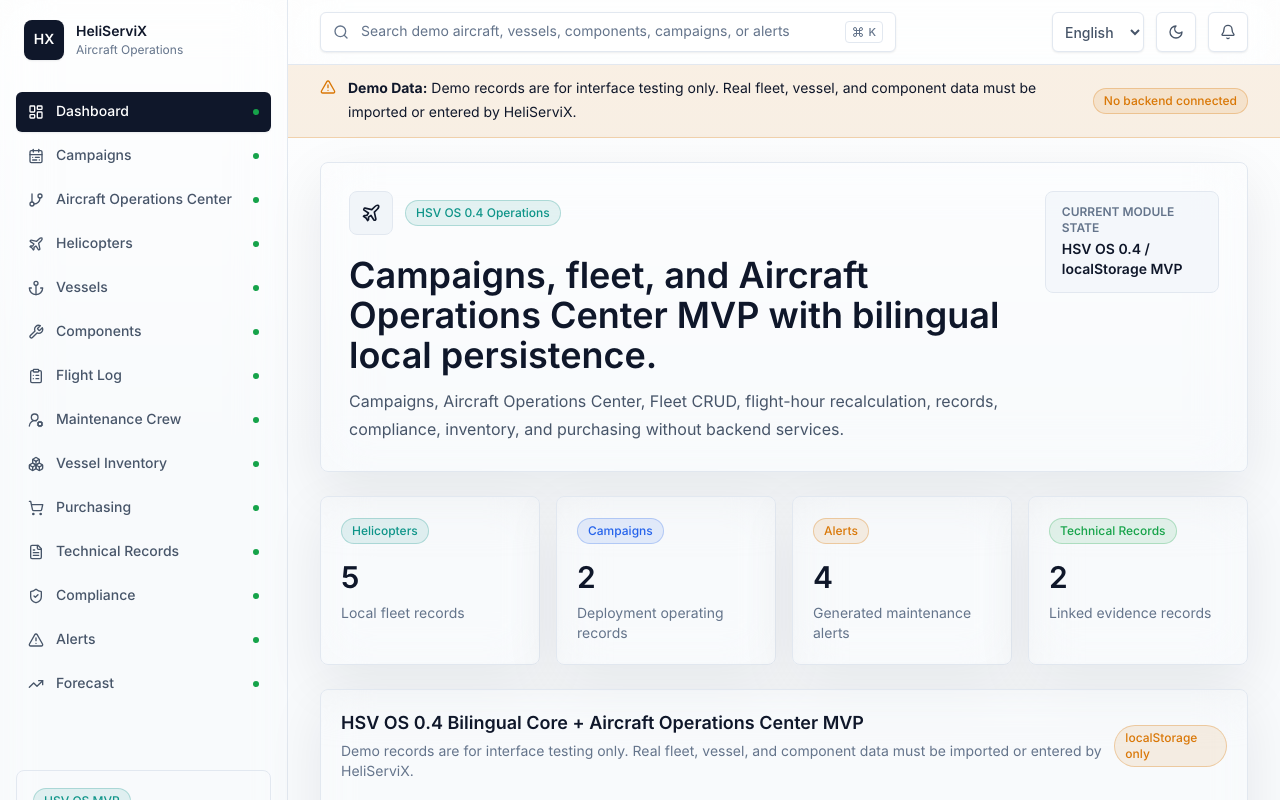
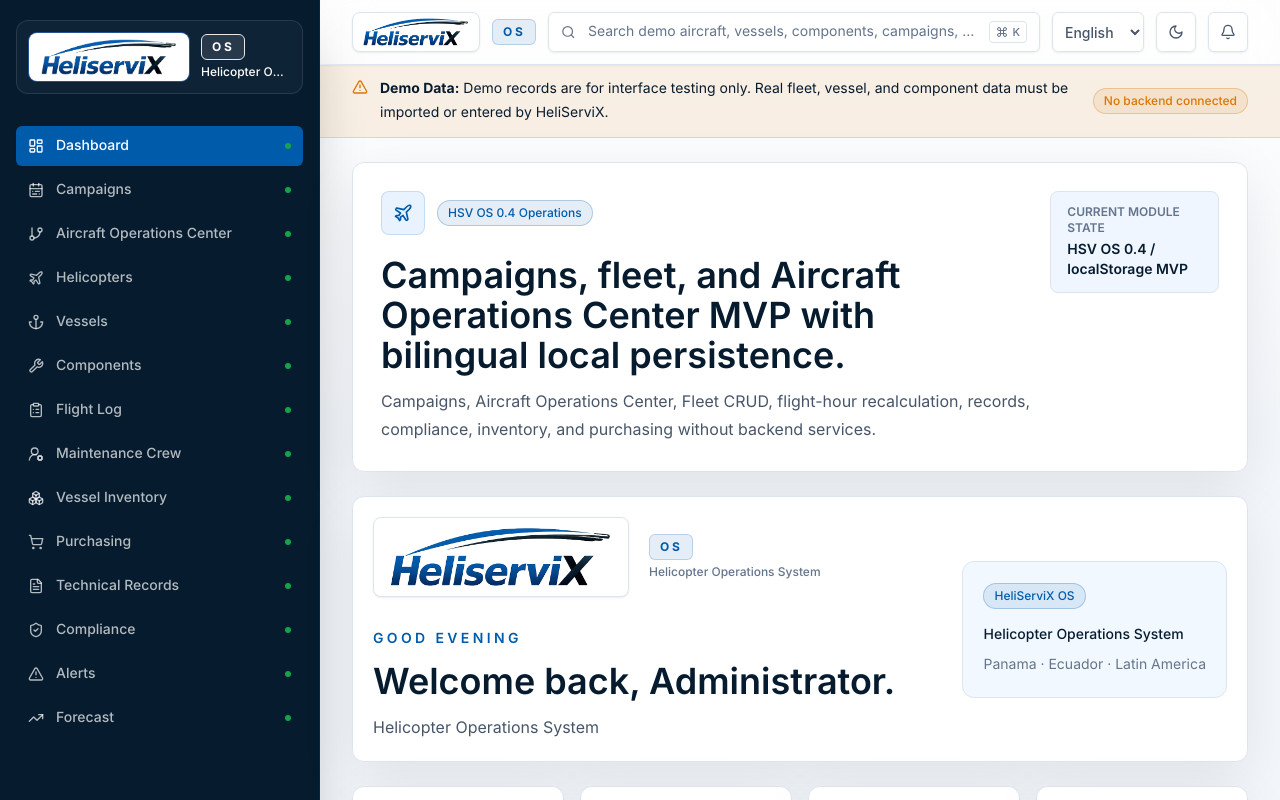
Before and after one commit to Heliservix/heliservix-sales-os, a Next.js app in the folder apps/web/: page / in a window 1280 px wide. Shown: the top 800 px of the page. Built offline with nearby package versions, Linux system fonts and the light colour scheme.

Commit message:
Implement official HeliServiX OS branding

```diff
--- a/apps/web/app/globals.css
+++ b/apps/web/app/globals.css
@@ -4,21 +4,30 @@
 
 :root {
   color-scheme: light;
-  --color-canvas: 248 250 252;
-  --color-canvas-muted: 241 245 249;
-  --color-ink: 15 23 42;
+  --color-brand-primary-blue: 0 91 170;
+  --color-brand-dark-navy: 6 27 46;
+  --color-brand-light-blue: 232 243 255;
+  --color-brand-white: 255 255 255;
+  --color-brand-light-gray: 243 246 250;
+  --color-status-green: 22 163 74;
+  --color-status-yellow: 217 119 6;
+  --color-status-red: 220 38 38;
+  --color-canvas: 243 246 250;
+  --color-canvas-muted: 232 243 255;
+  --color-ink: 6 27 46;
   --color-ink-muted: 71 85 105;
   --color-ink-subtle: 100 116 139;
-  --color-line: 226 232 240;
-  --color-aviation-teal: 13 148 136;
-  --color-aviation-green: 22 163 74;
-  --color-aviation-amber: 217 119 6;
-  --color-aviation-red: 220 38 38;
-  --color-aviation-blue: 37 99 235;
+  --color-line: 220 229 239;
+  --color-aviation-teal: 0 91 170;
+  --color-aviation-green: var(--color-status-green);
+  --color-aviation-amber: var(--color-status-yellow);
+  --color-aviation-red: var(--color-status-red);
+  --color-aviation-blue: var(--color-brand-primary-blue);
 }
 
 .dark {
   color-scheme: dark;
+  --color-brand-light-blue: 17 49 80;
   --color-canvas: 13 18 26;
   --color-canvas-muted: 19 27 39;
   --color-ink: 241 245 249;
@@ -45,7 +54,7 @@
   min-height: 100%;
   margin: 0;
   background:
-    linear-gradient(180deg, rgba(255, 255, 255, 0.82), rgba(248, 250, 252, 0.92) 28rem),
+    linear-gradient(180deg, rgba(255, 255, 255, 0.94), rgba(243, 246, 250, 0.96) 28rem),
     rgb(var(--color-canvas));
   color: rgb(var(--color-ink));
   text-rendering: geometricPrecision;
@@ -58,7 +67,7 @@
 }
 
 ::selection {
-  background: rgba(13, 148, 136, 0.2);
+  background: rgba(0, 91, 170, 0.18);
 }
 
 button,
--- a/apps/web/app/layout.tsx
+++ b/apps/web/app/layout.tsx
@@ -3,9 +3,12 @@
 import "./globals.css";
 
 export const metadata: Metadata = {
-  title: "HeliServiX Commercial Intelligence Platform",
+  title: "HeliServiX OS | Helicopter Operations System",
   description:
-    "Enterprise commercial intelligence dashboard for helicopter operations serving tuna purse seine fleets."
+    "Bilingual helicopter operations system for fleet, campaign, maintenance, inventory, purchasing, technical records, and compliance workflows.",
+  icons: {
+    icon: "/favicon.png"
+  }
 };
 
 type RootLayoutProps = {
--- /dev/null
+++ b/apps/web/components/brand/brand-lockup.tsx
@@ -0,0 +1,55 @@
+"use client";
+
+import Image from "next/image";
+import { brand } from "@/lib/brand";
+import { useI18n } from "@/components/i18n/i18n-provider";
+
+type BrandLockupProps = {
+  variant?: "sidebar" | "topbar" | "hero" | "compact";
+};
+
+export function BrandLockup({ variant = "topbar" }: BrandLockupProps) {
+  const { t } = useI18n();
+  const isHero = variant === "hero";
+  const isSidebar = variant === "sidebar";
+  const isCompact = variant === "compact";
+
+  return (
+    <div className={["flex min-w-0 items-center", isHero ? "gap-5" : "gap-3"].join(" ")}>
+      <div
+        className={[
+          "flex shrink-0 items-center justify-center rounded-lg bg-white shadow-control",
+          isHero ? "h-20 w-64 px-4" : isCompact ? "h-10 w-32 px-2.5" : "h-12 w-40 px-3",
+          isSidebar ? "ring-1 ring-white/18" : "border border-line"
+        ].join(" ")}
+      >
+        <Image
+          alt={brand.logo.alt}
+          className="h-auto w-full object-contain"
+          height={brand.logo.height}
+          priority={isHero || isSidebar}
+          src={brand.logo.src}
+          width={brand.logo.width}
+        />
+      </div>
+      <div className="min-w-0">
+        <div className="flex items-center gap-2">
+          <span
+            className={[
+              "rounded-md border px-2.5 py-1 text-xs font-bold tracking-[0.22em]",
+              isHero ? "text-sm" : "",
+              isSidebar ? "border-white/24 bg-white/10 text-white" : "border-aviation-blue/20 bg-aviation-blue/10 text-aviation-blue"
+            ].join(" ")}
+          >
+            OS
+          </span>
+        </div>
+        {!isCompact ? (
+          <p className={["mt-1 truncate text-xs font-medium", isSidebar ? "text-white/68" : "text-ink-subtle"].join(" ")}>
+            {t("brand.subtitle")}
+          </p>
+        ) : null}
+      </div>
+    </div>
+  );
+}
--- a/apps/web/components/fleet/fleet-os-client.tsx
+++ b/apps/web/components/fleet/fleet-os-client.tsx
@@ -18,6 +18,8 @@
 import { Panel } from "@/components/ui/panel";
 import { StatusPill } from "@/components/ui/status-pill";
 import { useI18n } from "@/components/i18n/i18n-provider";
+import { BrandLockup } from "@/components/brand/brand-lockup";
+import { getTimeGreetingKey } from "@/lib/brand";
 import {
   calculateComponentStatus,
   calculateRemainingPercentage,
@@ -78,7 +80,7 @@
 const text = (form: FormData, key: string) => String(form.get(key) ?? "");
 
 export function FleetOSClient({ view, recordId, mode = "create" }: FleetOSClientProps) {
-  const { tx } = useI18n();
+  const { t, tx } = useI18n();
   const [store, setStore] = useState<FleetStore>(() => {
     if (typeof window === "undefined") return initialFleetStore();
     const raw = window.localStorage.getItem(fleetStorageKey);
@@ -488,6 +490,23 @@
     const openAlerts = store.maintenanceAlerts.filter((alert) => alert.status !== "Resolved").length;
     return (
       <div className="grid gap-6">
+        <Panel className="overflow-hidden bg-white">
+          <div className="flex flex-col gap-6 lg:flex-row lg:items-center lg:justify-between">
+            <div className="min-w-0">
+              <BrandLockup variant="hero" />
+              <div className="mt-8">
+                <p className="text-sm font-semibold uppercase tracking-[0.24em] text-aviation-blue">{t(getTimeGreetingKey())}</p>
+                <h2 className="mt-3 text-3xl font-semibold tracking-normal text-ink sm:text-4xl">{t("shell.welcomeBack")}</h2>
+                <p className="mt-3 max-w-3xl text-base leading-7 text-ink-muted">{t("brand.subtitle")}</p>
+              </div>
+            </div>
+            <div className="rounded-xl border border-line bg-brand-lightBlue/60 p-5">
+              <StatusPill tone="teal">HeliServiX OS</StatusPill>
+              <p className="mt-4 text-sm font-medium text-ink">{t("brand.subtitle")}</p>
+              <p className="mt-2 text-sm leading-6 text-ink-subtle">{tx("Panama · Ecuador · Latin America")}</p>
+            </div>
+          </div>
+        </Panel>
         <section className="grid gap-4 md:grid-cols-4">
           <Metric label="Helicopters" value={String(helicopters.length)} tone="teal" detail="Local fleet records" />
           <Metric label="Campaigns" value={String(store.campaigns.length)} tone="blue" detail="Deployment operating records" />
--- a/apps/web/components/fleet/page-header.tsx
+++ b/apps/web/components/fleet/page-header.tsx
@@ -15,11 +15,11 @@
 export function PageHeader({ eyebrow, title, description, icon: Icon, status }: PageHeaderProps) {
   const { tx } = useI18n();
   return (
-    <section className="mb-6 rounded-lg border border-line bg-white/76 p-6 shadow-panel backdrop-blur-xl dark:bg-canvas-muted/72 lg:p-7">
+    <section className="mb-6 rounded-xl border border-line bg-white p-6 shadow-panel backdrop-blur-xl dark:bg-canvas-muted/72 lg:p-7">
       <div className="flex flex-col gap-5 lg:flex-row lg:items-start lg:justify-between">
         <div className="min-w-0">
           <div className="flex items-center gap-3">
-            <div className="grid h-11 w-11 shrink-0 place-items-center rounded-lg border border-line bg-canvas-muted text-ink">
+            <div className="grid h-11 w-11 shrink-0 place-items-center rounded-lg border border-aviation-blue/15 bg-brand-lightBlue text-aviation-blue">
               <Icon className="h-5 w-5" aria-hidden="true" />
             </div>
             <StatusPill tone="teal">{tx(eyebrow)}</StatusPill>
--- a/apps/web/components/layout/sidebar.tsx
+++ b/apps/web/components/layout/sidebar.tsx
@@ -3,6 +3,7 @@
 import { primaryNavigation } from "@/lib/navigation";
 import { StatusPill } from "@/components/ui/status-pill";
 import { useI18n } from "@/components/i18n/i18n-provider";
+import { BrandLockup } from "@/components/brand/brand-lockup";
 import { usePathname } from "next/navigation";
 
 export function Sidebar() {
@@ -10,15 +11,9 @@
   const { t } = useI18n();
 
   return (
-    <aside className="hidden w-72 shrink-0 border-r border-line bg-white/74 px-4 py-5 backdrop-blur-xl dark:bg-canvas-muted/70 lg:flex lg:flex-col">
-      <div className="mb-8 flex items-center gap-3 px-2">
-        <div className="grid h-10 w-10 place-items-center rounded-lg bg-ink text-sm font-semibold text-white shadow-control dark:bg-white dark:text-ink">
-          HX
-        </div>
-        <div className="min-w-0">
-          <p className="truncate text-sm font-semibold text-ink">HeliServiX</p>
-          <p className="truncate text-xs text-ink-subtle">{t("shell.productArea")}</p>
-        </div>
+    <aside className="hidden w-80 shrink-0 border-r border-brand-blue/20 bg-brand-navy px-4 py-5 text-white shadow-2xl shadow-brand-navy/18 lg:flex lg:flex-col">
+      <div className="mb-8 rounded-xl border border-white/10 bg-white/[0.04] p-3">
+        <BrandLockup variant="sidebar" />
       </div>
 
       <nav className="flex-1 space-y-1" aria-label={t("shell.module")}>
@@ -33,24 +28,24 @@
               className={[
                 "group flex h-10 items-center gap-3 rounded-md px-3 text-sm font-medium transition",
                 isActive
-                  ? "bg-ink text-white shadow-control dark:bg-white dark:text-ink"
-                  : "text-ink-muted hover:bg-canvas-muted hover:text-ink dark:hover:bg-white/6"
+                  ? "bg-brand-blue text-white shadow-control"
+                  : "text-white/70 hover:bg-white/[0.08] hover:text-white"
               ].join(" ")}
             >
               <Icon className="h-4 w-4 shrink-0" aria-hidden="true" />
               <span className="min-w-0 flex-1 truncate">{t(item.labelKey)}</span>
               {item.status === "ready" ? (
-                <span className="h-1.5 w-1.5 rounded-full bg-aviation-green" aria-label={t("status.ready")} />
+                <span className="h-1.5 w-1.5 rounded-full bg-status-green" aria-label={t("status.ready")} />
               ) : null}
             </a>
           );
         })}
       </nav>
 
-      <div className="mt-6 rounded-lg border border-line bg-canvas-muted/72 p-4">
+      <div className="mt-6 rounded-xl border border-white/10 bg-white/[0.04] p-4">
         <StatusPill tone="teal">{t("shell.mvp")}</StatusPill>
-        <p className="mt-3 text-sm font-medium text-ink">{t("shell.active")}</p>
-        <p className="mt-1 text-xs leading-5 text-ink-subtle">
+        <p className="mt-3 text-sm font-medium text-white">{t("shell.active")}</p>
+        <p className="mt-1 text-xs leading-5 text-white/62">
           {t("shell.summary")}
         </p>
       </div>
--- a/apps/web/components/layout/top-nav.tsx
+++ b/apps/web/components/layout/top-nav.tsx
@@ -4,6 +4,7 @@
 import { primaryNavigation, quickActions } from "@/lib/navigation";
 import { languages } from "@/lib/i18n";
 import { useI18n } from "@/components/i18n/i18n-provider";
+import { BrandLockup } from "@/components/brand/brand-lockup";
 import { usePathname, useRouter } from "next/navigation";
 
 export function TopNav() {
@@ -14,10 +15,13 @@
     primaryNavigation.find((item) => item.href !== "/" && pathname.startsWith(item.href))?.href ?? "/";
 
   return (
-    <header className="sticky top-0 z-20 border-b border-line bg-canvas/82 px-4 py-3 backdrop-blur-xl sm:px-6 lg:px-8">
+    <header className="sticky top-0 z-20 border-b border-line bg-white/92 px-4 py-3 shadow-sm backdrop-blur-xl sm:px-6 lg:px-8">
       <div className="flex items-center gap-3">
         <div className="flex min-w-0 flex-1 items-center gap-3">
-          <div className="lg:hidden">
+          <div className="block">
+            <BrandLockup variant="compact" />
+          </div>
+          <div className="hidden md:block lg:hidden">
             <label htmlFor="mobile-module" className="sr-only">
               {t("shell.module")}
             </label>
--- a/apps/web/components/ui/panel.tsx
+++ b/apps/web/components/ui/panel.tsx
@@ -9,7 +9,7 @@
   return (
     <section
       className={cn(
-        "min-w-0 rounded-lg border border-line bg-white/78 p-5 shadow-panel backdrop-blur-xl dark:bg-canvas-muted/72",
+        "min-w-0 rounded-xl border border-line bg-white p-5 shadow-panel backdrop-blur-xl dark:bg-canvas-muted/72",
         className
       )}
     >
--- /dev/null
+++ b/apps/web/lib/brand.ts
@@ -0,0 +1,29 @@
+export const brand = {
+  productName: "HeliServiX OS",
+  subtitle: {
+    en: "Helicopter Operations System",
+    es: "Sistema de Operaciones de Helicópteros"
+  },
+  logo: {
+    src: "/brand/heliservix-logo.png",
+    alt: "HeliServiX",
+    width: 806,
+    height: 218
+  },
+  colors: {
+    primaryBlue: "#005BAA",
+    darkNavy: "#061B2E",
+    lightBlue: "#E8F3FF",
+    white: "#FFFFFF",
+    lightGray: "#F3F6FA",
+    statusGreen: "#16A34A",
+    statusYellow: "#D97706",
+    statusRed: "#DC2626"
+  }
+} as const;
+
+export function getTimeGreetingKey(hour = new Date().getHours()) {
+  if (hour < 12) return "shell.goodMorning" as const;
+  if (hour < 18) return "shell.goodAfternoon" as const;
+  return "shell.goodEvening" as const;
+}
--- a/apps/web/lib/i18n.ts
+++ b/apps/web/lib/i18n.ts
@@ -10,6 +10,10 @@
 
 export const dictionary = {
   en: {
+    brand: {
+      productName: "HeliServiX OS",
+      subtitle: "Helicopter Operations System"
+    },
     nav: {
       dashboard: "Dashboard",
       campaigns: "Campaigns",
@@ -39,7 +43,11 @@
       demoTitle: "Demo Data:",
       demoPolicy: "Demo records are for interface testing only. Real fleet, vessel, and component data must be imported or entered by HeliServiX.",
       noBackend: "No backend connected",
-      language: "Language"
+      language: "Language",
+      goodMorning: "Good Morning",
+      goodAfternoon: "Good Afternoon",
+      goodEvening: "Good Evening",
+      welcomeBack: "Welcome back, Administrator."
     },
     actions: {
       createCampaign: "Create campaign",
@@ -70,6 +78,10 @@
     }
   },
   es: {
+    brand: {
+      productName: "HeliServiX OS",
+      subtitle: "Sistema de Operaciones de Helicópteros"
+    },
     nav: {
       dashboard: "Panel",
       campaigns: "Campañas",
@@ -99,7 +111,11 @@
       demoTitle: "Datos Demo:",
       demoPolicy: "Los registros demo son solo para pruebas de interfaz. Los datos reales de flota, barcos y componentes deben ser importados o ingresados por HeliServiX.",
       noBackend: "Sin backend conectado",
-      language: "Idioma"
+      language: "Idioma",
+      goodMorning: "Buenos días",
+      goodAfternoon: "Buenas tardes",
+      goodEvening: "Buenas noches",
+      welcomeBack: "Bienvenido de nuevo, Administrador."
     },
     actions: {
       createCampaign: "Crear campaña",
@@ -132,6 +148,7 @@
 } as const;
 
 export type TranslationKey =
+  | `brand.${keyof typeof dictionary.en.brand}`
   | `nav.${keyof typeof dictionary.en.nav}`
   | `shell.${keyof typeof dictionary.en.shell}`
   | `actions.${keyof typeof dictionary.en.actions}`
@@ -267,6 +284,7 @@
   "HSV OS 0.4 / localStorage MVP": "HSV OS 0.4 / MVP localStorage",
   "HSV OS 0.4 Operations": "Operaciones HSV OS 0.4",
   "HSV OS 0.4 Bilingual Core + Aircraft Operations Center MVP": "HSV OS 0.4 Núcleo Bilingüe + Centro de Operaciones de la Aeronave MVP",
+  "Panama · Ecuador · Latin America": "Panamá · Ecuador · Latinoamérica",
   "Campaigns, fleet, and Aircraft Operations Center MVP with bilingual local persistence.": "MVP de campañas, flota y Centro de Operaciones de la Aeronave con persistencia local bilingüe.",
   "Campaigns, Aircraft Operations Center, Fleet CRUD, flight-hour recalculation, records, compliance, inventory, and purchasing without backend services.": "Campañas, Centro de Operaciones de la Aeronave, CRUD de flota, recálculo de horas de vuelo, registros, cumplimiento, inventario y compras sin servicios backend.",
   "HSV OS 0.3 / localStorage MVP": "HSV OS 0.3 / MVP localStorage",
--- a/apps/web/tailwind.config.ts
+++ b/apps/web/tailwind.config.ts
@@ -20,6 +20,18 @@
           subtle: "rgb(var(--color-ink-subtle) / <alpha-value>)"
         },
         line: "rgb(var(--color-line) / <alpha-value>)",
+        brand: {
+          blue: "rgb(var(--color-brand-primary-blue) / <alpha-value>)",
+          navy: "rgb(var(--color-brand-dark-navy) / <alpha-value>)",
+          lightBlue: "rgb(var(--color-brand-light-blue) / <alpha-value>)",
+          white: "rgb(var(--color-brand-white) / <alpha-value>)",
+          lightGray: "rgb(var(--color-brand-light-gray) / <alpha-value>)"
+        },
+        status: {
+          green: "rgb(var(--color-status-green) / <alpha-value>)",
+          yellow: "rgb(var(--color-status-yellow) / <alpha-value>)",
+          red: "rgb(var(--color-status-red) / <alpha-value>)"
+        },
         aviation: {
           teal: "rgb(var(--color-aviation-teal) / <alpha-value>)",
           green: "rgb(var(--color-aviation-green) / <alpha-value>)",
@@ -29,7 +41,7 @@
         }
       },
       boxShadow: {
-        panel: "0 18px 55px rgba(15, 23, 42, 0.08)",
+        panel: "0 18px 55px rgba(6, 27, 46, 0.08)",
         control: "0 1px 2px rgba(15, 23, 42, 0.08)"
       },
       fontFamily: {
```
Also changed, not shown: apps/web/public/brand/heliservix-logo.png (added), apps/web/public/favicon.png (added), 5 other files (tests, documents, lock files or other folders).
